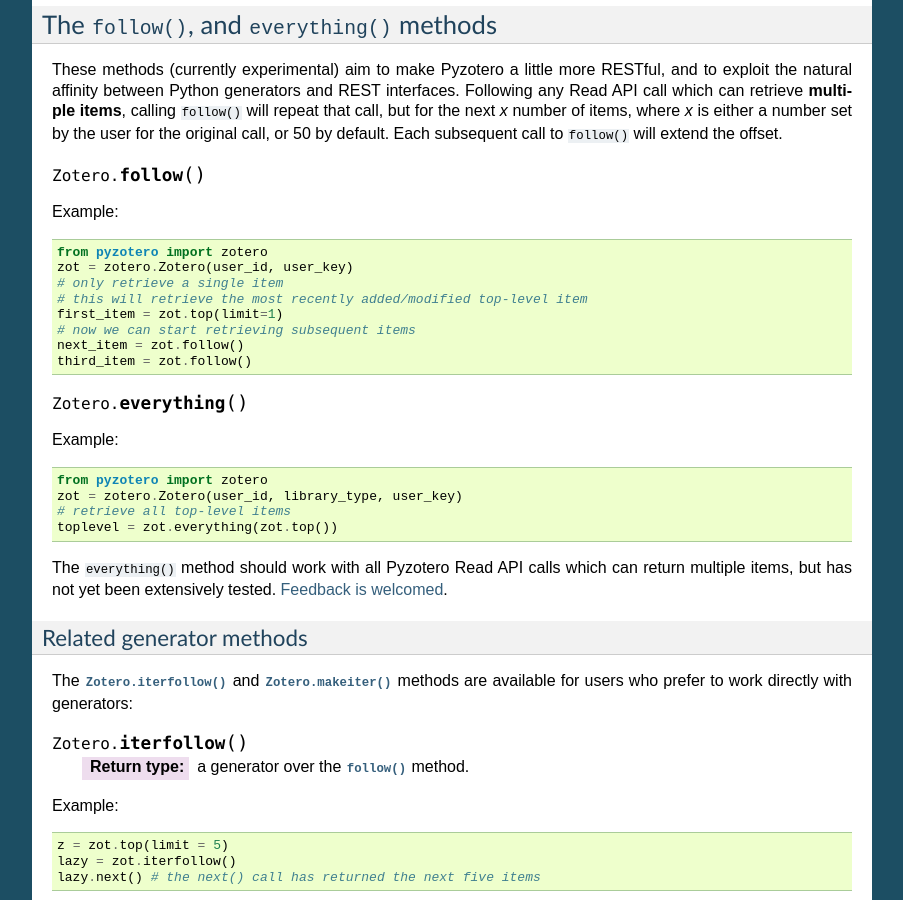
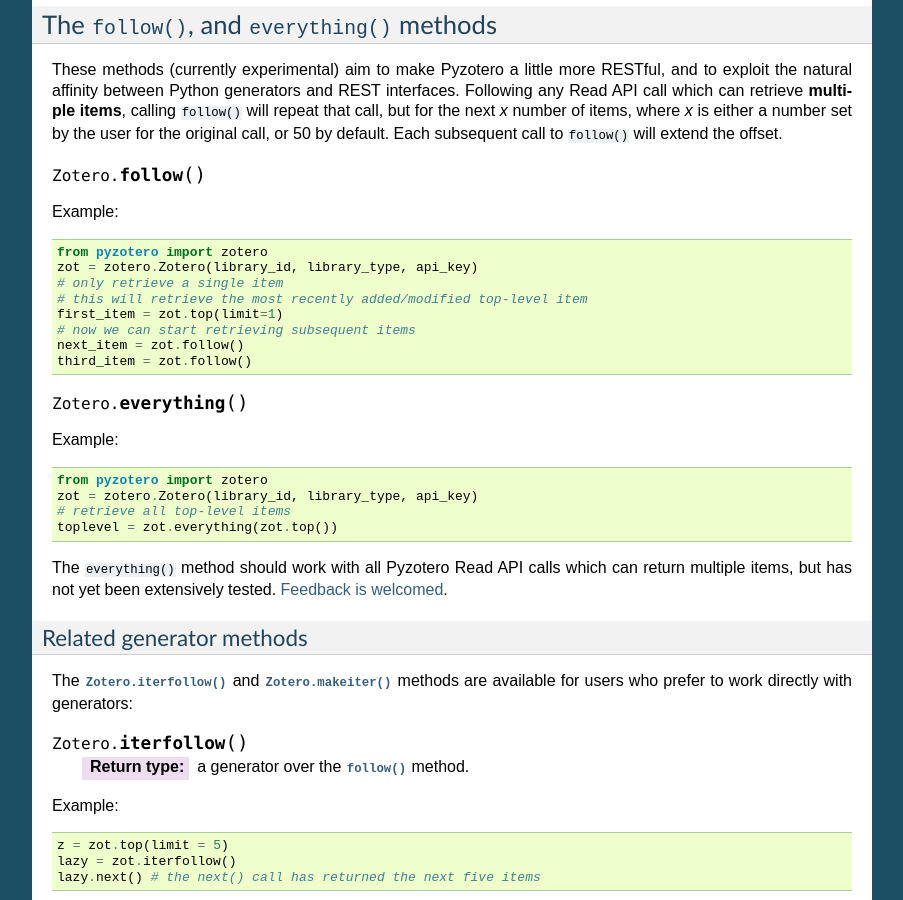
Before and after one commit to urschrei/pyzotero, a Sphinx documentation site: the page built from doc/index.txt, in a window 1280 px wide and 900 px high, scrolled down 4777 px. Shown: the whole window, without its empty margins (198-1101 px from the left). Built offline with Sphinx 7.4.7, drawn with Linux system fonts in a browser that asks for light colours.

Commit message:
Removes another outdated group method. Some documentation tweaks.

```diff
--- a/doc/index.txt
+++ b/doc/index.txt
@@ -322,7 +322,7 @@
 ::
 
     from pyzotero import zotero
-    zot = zotero.Zotero(user_id, user_key)
+    zot = zotero.Zotero(library_id, library_type, api_key)
     # only retrieve a single item
     # this will retrieve the most recently added/modified top-level item
     first_item = zot.top(limit=1)
@@ -338,7 +338,7 @@
 ::
 
     from pyzotero import zotero
-    zot = zotero.Zotero(user_id, library_type, user_key)
+    zot = zotero.Zotero(library_id, library_type, api_key)
     # retrieve all top-level items
     toplevel = zot.everything(zot.top())
 
```
Also changed, not shown: 1 other file.
